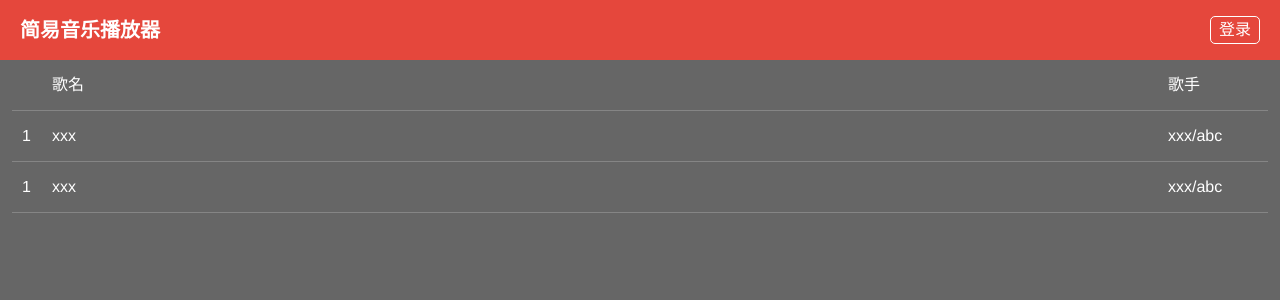
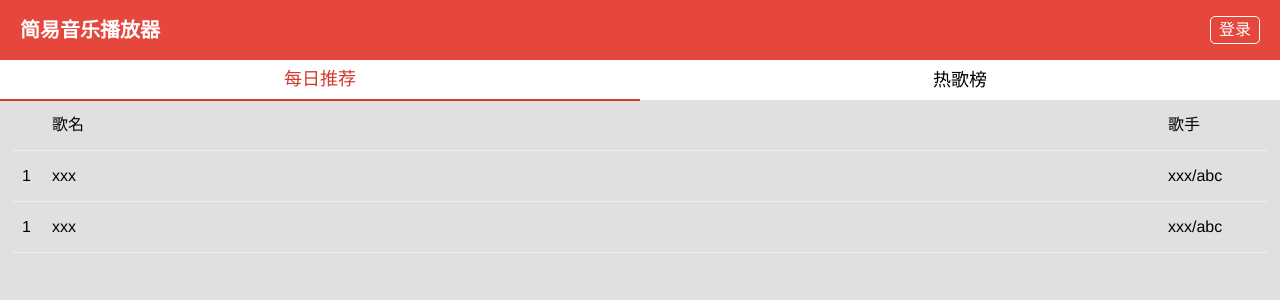
Before and after one commit to gdutwyg/vue-music-player, a Vue app: page /detail in a window 1280 px wide. Shown: the top 300 px of the page. Built offline with nearby package versions, Linux system fonts and the light colour scheme.

Commit message:
更新首页样式

```diff
--- a/src/views/index.vue
+++ b/src/views/index.vue
@@ -5,6 +5,10 @@
       <div class="music-login-button">登录</div>
     </header>
     <div class="music-content">
+      <div class="music-tab">
+        <div>每日推荐</div>
+        <div>热歌榜</div>
+      </div>
       <div class="music-list">
         <div class="music-list-header">
           <span class="music-header-name">歌名</span>
@@ -74,15 +78,35 @@ export default {
 .music-content {
   width: 100%;
   height: calc(100% - 60px);
-  background: rgb(#000, 0.6);
-  color: #fff;
+  color: #000;
+  background: rgb(#ccc, 0.6);
+  .music-tab {
+    display: flex;
+    height: 40px;
+    align-items: center;
+    background: #fff;
+    padding-bottom: 0px;
+    font-size: 18px;
+    div {
+      display: flex;
+      align-items: center;
+      justify-content: center;
+      height: 100%;
+      color: #000;
+      width: 50%;
+    }
+    div:first-child {
+      color: #d33a31;
+      border-bottom: 2px solid #d33a31;
+    }
+  }
   .music-list {
     padding: 0 12px;
     .music-list-header {
       display: flex;
       height: 50px;
       align-items: center;
-      border-bottom: 1px solid hsla(0, 0%, 100%, 0.2);
+      border-bottom: 1px solid hsla(0, 0%, 100%, 0.4);
       .music-header-name {
         flex: 1;
         margin-left: 40px;
@@ -98,7 +122,7 @@ export default {
       height: 50px;
       line-height: 50px;
       overflow: hidden;
-      border-bottom: 1px solid hsla(0, 0%, 100%, 0.2);
+      border-bottom: 1px solid hsla(0, 0%, 100%, 0.4);
       .music-item-num {
         width: 30px;
         margin-left: 10px;
```
